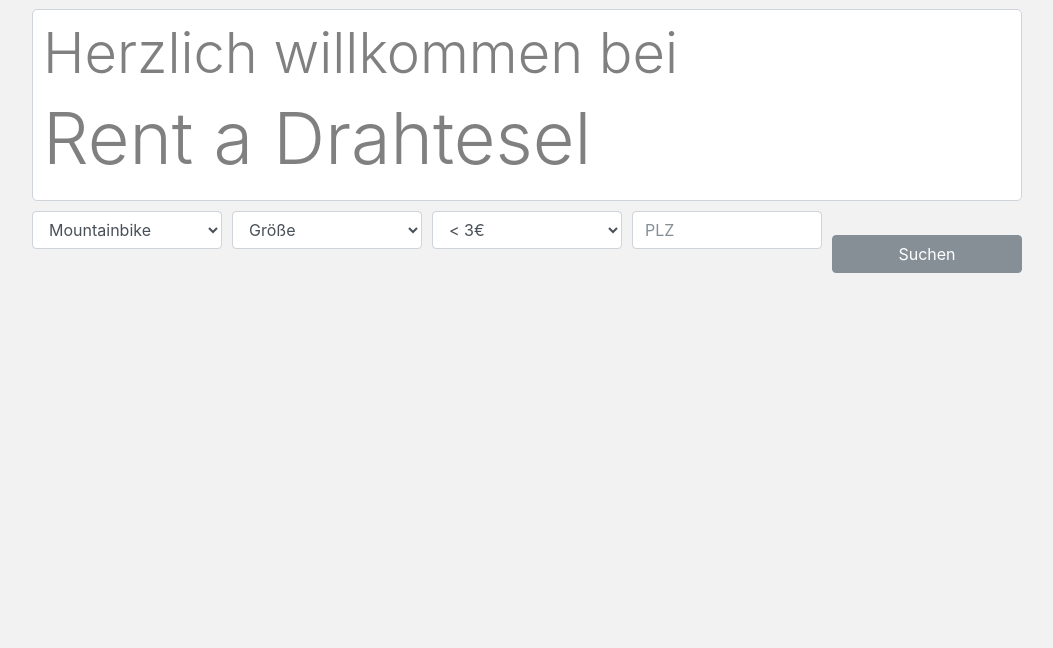
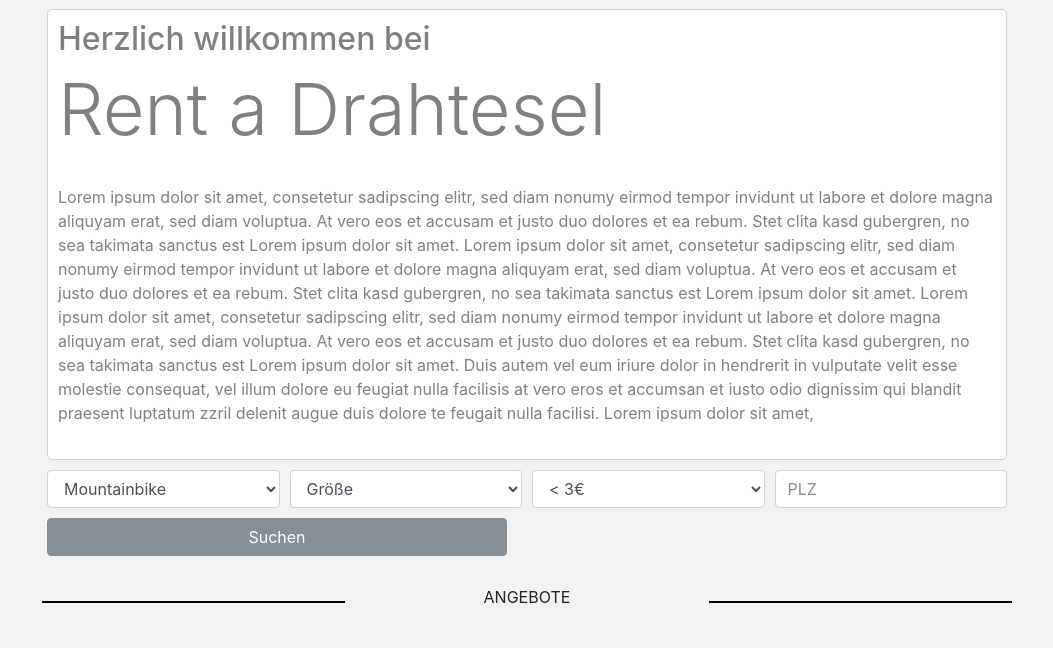
Before and after one commit to RBEGamer/Rent-a-Drahtesel, a Node project: template src/backend/controllers/startseite/startseite.ejs in a window 1280 px wide. Shown: the part 56-704 px from the top of the page, without its empty margins (113-1166 px from the left). Run offline with Node 20 templates, Linux system fonts and the light colour scheme; the template is opened without the code that fills it, so the values that code supplies are empty; some libraries are stand-ins or nearby versions.

Commit message:
html fixes

```diff
--- a/src/backend/controllers/login/login.ejs
+++ b/src/backend/controllers/login/login.ejs
@@ -49,7 +49,7 @@
                 <div class="col-12 col-md-3 col-lg-4"></div>
                 <div class="col-6 col-md-3 col-lg-2">
                     <div class="margin height text">
-                        <a href="#">Passwort vergessen?</a>
+                        <a href="/reset">Passwort vergessen?</a>
                     </div>
                 </div>
                 <div class="col-6 col-md-3 col-lg-2">
--- a/src/backend/controllers/resetPasswort/controller.js
+++ b/src/backend/controllers/resetPasswort/controller.js
@@ -1,9 +1,9 @@
 module.exports = function(app, passport, verificationMail) {
 	app.get('/reset', function(req, res) {
-
 		res.render(__dirname +'/resetPasswort.ejs', {
 			helper: require('../../views/helpers/helper'),
-			layoutPath: '../../views/'
+			layoutPath: '../../views/',
+			isLoggedIn : req.isAuthenticated(),
 		});
 	});
 }
--- a/src/backend/controllers/startseite/startseite.ejs
+++ b/src/backend/controllers/startseite/startseite.ejs
@@ -1,11 +1,18 @@
 <% layout(layoutPath + 'layout') -%>
-
+<div class="container">
         <div class="row no-gutters">
             <div class="col-12">
                 <div class="white margin padding">
-                    <h1 class="display-4">Herzlich willkommen bei</h1>
+                    <h2 class="display-5">Herzlich willkommen bei</h2>
                     <h1 class="display-3">Rent a Drahtesel</h1>
-                </div>
+                    <br>
+                    <span>
+                        Lorem ipsum dolor sit amet, consetetur sadipscing elitr, sed diam nonumy eirmod tempor invidunt ut labore et dolore magna aliquyam erat, sed diam voluptua. At vero eos et accusam et justo duo dolores et ea rebum. Stet clita kasd gubergren, no sea takimata sanctus est Lorem ipsum dolor sit amet. Lorem ipsum dolor sit amet, consetetur sadipscing elitr, sed diam nonumy eirmod tempor invidunt ut labore et dolore magna aliquyam erat, sed diam voluptua. At vero eos et accusam et justo duo dolores et ea rebum. Stet clita kasd gubergren, no sea takimata sanctus est Lorem ipsum dolor sit amet. Lorem ipsum dolor sit amet, consetetur sadipscing elitr, sed diam nonumy eirmod tempor invidunt ut labore et dolore magna aliquyam erat, sed diam voluptua. At vero eos et accusam et justo duo dolores et ea rebum. Stet clita kasd gubergren, no sea takimata sanctus est Lorem ipsum dolor sit amet.
+
+Duis autem vel eum iriure dolor in hendrerit in vulputate velit esse molestie consequat, vel illum dolore eu feugiat nulla facilisis at vero eros et accumsan et iusto odio dignissim qui blandit praesent luptatum zzril delenit augue duis dolore te feugait nulla facilisi. Lorem ipsum dolor sit amet,    </span>
+<br />
+<br />
+</div>
             </div>
         </div>
         <form action="/" method="post">
@@ -49,19 +56,31 @@
                         <input type="text" name="plz" class="form-control height" placeholder="PLZ">
                     </div>
                 </div>
-                <div class="col-12 col-md">
-                    <br/>
+                </div>
+                <div class="row">
+                <div class="col-1 col-md">
                     <div class="margin height">
                         <button type="submit" class="btn btn-secondary btn-block height">Suchen</button>
                     </div>
-                    <br/>
                 </div>
+                <div class="col-11 col-md"><span> </span></div>
             </div>
         </form>
 
 
+<br>
+
+        <div class="row">
+            <div class="col-5 col-md"><hr style="width: 100%; color: black; height: 1px; background-color:black;" /></div>
+            <div class="col-2 col-md"><p class="text-center">ANGEBOTE</p></div>
+            <div class="col-5 col-md"><hr style="width: 100%; color: black; height: 1px; background-color:black;" /></div>
+        </div>
+
+        <br>
+
+
 			<% bikes.forEach(function(row) { %>
-          <div class="row no-gutters">
+          <div class="row no-gutters" >
         		<div class="col-6 col-md-6">
              	   <div class="d-flex flex-row">
              	   	  <% if(row.Bild != null){ %>
@@ -82,6 +101,13 @@
 
               <div class="col-6 col-md-6">
                             <img height="200px" src="https://maps.googleapis.com/maps/api/staticmap?center=<%= row.Lat %>+<%= row.Lon %>&zoom=17&scale=1&size=600x300&maptype=roadmap&format=png&visual_refresh=true&markers=size:mid%7Ccolor:0xff0000%7Clabel:1%7C<%= row.Lat %>+<%= row.Lon %>" alt="Your Bike">
-                                       	 	</div>
-                                            </div>
-    		<% }); %>
+            </div>
+            </div>
+
+            <div class="row no-gutters">
+                    <div class="col-2 col-md"></div>
+                    <div class="col-10 col-md"><hr style="color: black; height: 1px; background-color:black;" /></div>
+                    <div class="col-2 col-md"></div>
+            </div>
+            <% }); %>
+        </div>
--- a/src/backend/views/partials/header.ejs
+++ b/src/backend/views/partials/header.ejs
@@ -14,14 +14,14 @@
                             <a class="nav-link active" href="/">Startseite</a>
                         </li>
                         <li class="nav-item">
-                            <% if(!isLoggedIn) { %>
+                            <% if(isLoggedIn == undefined || !isLoggedIn) { %>
                                 <a class="nav-link active" href="/login">Anmelden</a>
                             <% } else { %>
                             <a class="nav-link active" href="/profile">Profil</a>
                             <% } %>
                         </li>
                         <li class="nav-item">
-                            <% if(!isLoggedIn) { %>
+                            <% if(isLoggedIn == undefined || !isLoggedIn) { %>
                                 <a class="nav-link active" href="/register">Registrieren</a>
                             <% } else { %>
                                 <a class="nav-link active" href="/login/logout">
```
Also changed, not shown: src/backend/controllers/resetPasswort/resetPasswort.ejs (+14 -1 lines), 2 other files.
